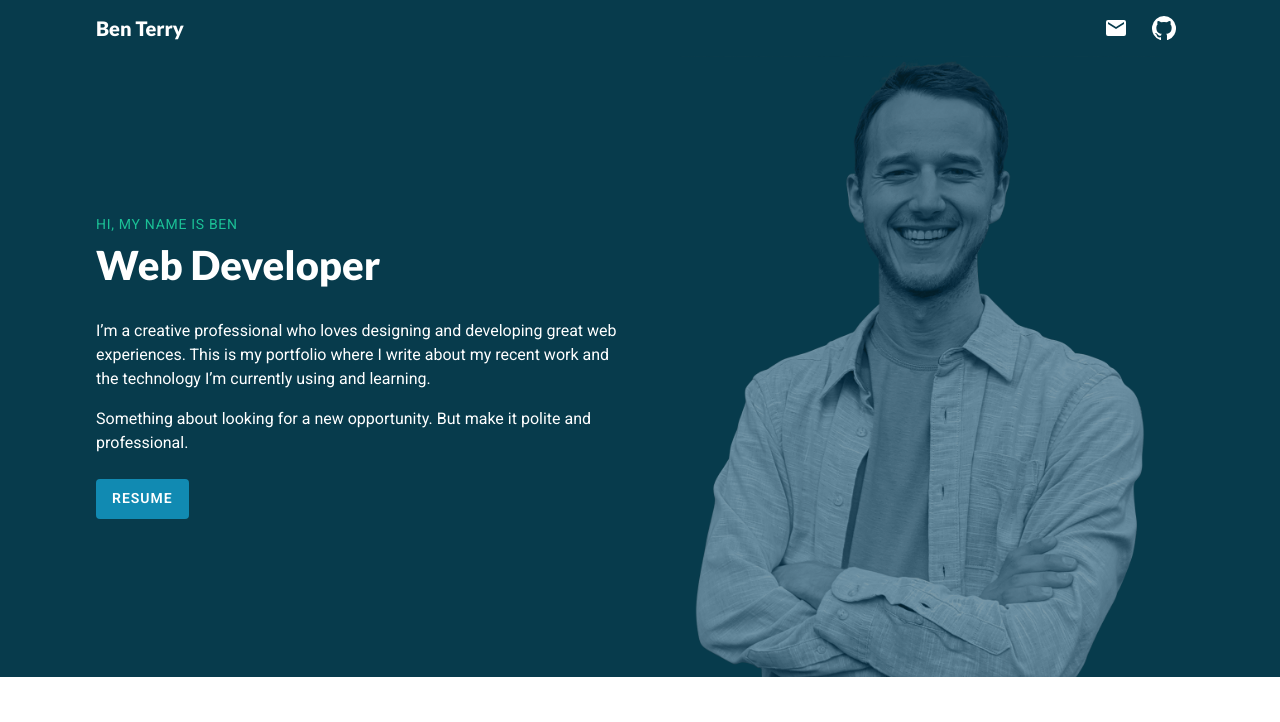
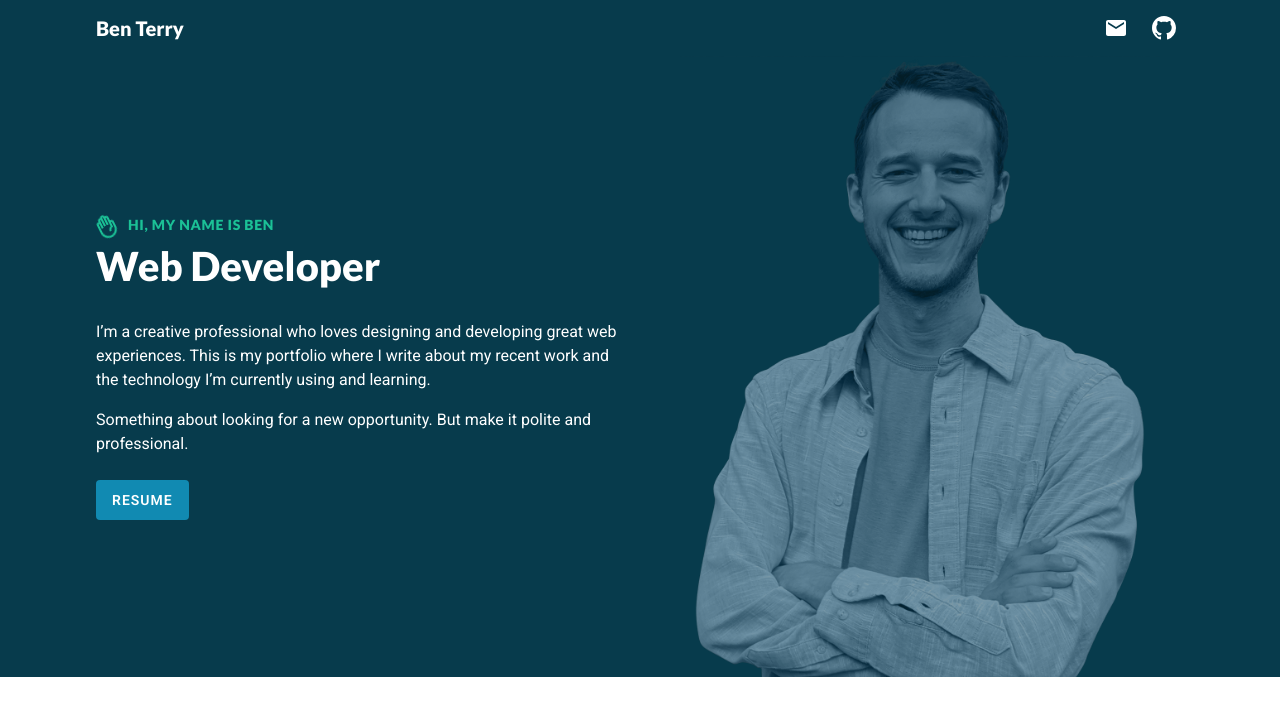
Before and after one commit to beterry/portfolio-2023, a Gatsby site: page / in a window 1280 px wide. Shown: the top 722 px of the page. Built offline with nearby package versions, Linux system fonts and the light colour scheme; Gatsby itself is replaced by a stand-in of ours.

Commit message:
hand wave animation

```diff
--- a/package.json
+++ b/package.json
@@ -35,6 +35,7 @@
     "react": "^18.2.0",
     "react-dom": "^18.1.0",
     "react-helmet": "^6.1.0",
+    "react-icons": "^4.4.0",
     "remark-unwrap-images": "^3.0.1",
     "styled-components": "^5.3.5"
   }
--- a/src/components/Buttons.js
+++ b/src/components/Buttons.js
@@ -53,6 +53,7 @@ const TextButton = styled(Button)`
 `
 
 const IconButton = styled.button`
+    font-size: 24px;
     border: none;
     display: flex;
     align-items: center;
@@ -63,7 +64,7 @@ const IconButton = styled.button`
     height: 2.5rem;
     border-radius: 50%;
     background: none;
-    color: ${props => props.white ? 'white' : 'black'};
+    color: ${props => props.color ? props.color : 'black'};
     transition: all .2s;
     &:hover{
         background: ${colors.blue.main};
--- a/src/components/Fonts.js
+++ b/src/components/Fonts.js
@@ -3,10 +3,12 @@ import styled from 'styled-components'
 import colors from '../styles/colors'
 
 const Eyebrow = styled.div`
+    font-family: 'Lato', sans-serif;
     color: ${colors.green.main};
     text-transform: uppercase;
     letter-spacing: .7px;
     font-size: 0.875rem;
+    font-weight: 900;
 `
 
 export { Eyebrow }
--- a/src/components/LandingHeader.js
+++ b/src/components/LandingHeader.js
@@ -1,5 +1,5 @@
 import React from 'react'
-import styled from 'styled-components'
+import styled, { keyframes } from 'styled-components'
 import Img from 'gatsby-image'
 
 // components
@@ -10,6 +10,9 @@ import { ContainedButton } from './Buttons';
 import { Eyebrow } from './Fonts';
 import colors from '../styles/colors'
 
+// icons
+import { MdOutlineFrontHand } from 'react-icons/md';
+
 const LandingHeader = ({img}) => {
     return (
         <Header>
@@ -18,6 +21,7 @@ const LandingHeader = ({img}) => {
                     <Info size='lg'>
                         <div>
                             <Overline>
+                                <Hand><MdOutlineFrontHand /></Hand>
                                 Hi, my name is Ben
                             </Overline>
                             <h1>Web Developer</h1>
@@ -61,7 +65,11 @@ const Info = styled(ContentStack)`
     }
 `
 
-const Overline = styled(Eyebrow)``
+const Overline = styled(Eyebrow)`
+    display: flex;
+    gap: 8px;
+    align-items: center;
+`
 
 const ImageContainer = styled.div`
     width: 30rem;
@@ -69,4 +77,25 @@ const ImageContainer = styled.div`
     margin: 0 auto;
 `
 
+const wave = keyframes`
+    0% { transform: rotate(-30deg) }
+    10% { transform: rotate(-16.0deg) }
+    20% { transform: rotate(-38.0deg) }
+    30% { transform: rotate(-16.0deg) }
+    40% { transform: rotate(-34.0deg) }
+    50% { transform: rotate(-20.0deg) }
+    60% { transform: rotate(-30.0deg) }
+    100% { transform: rotate(-30.0deg) }
+`
+
+const Hand = styled.div`
+    font-size: 24px;
+    transform: rotate(-30deg);
+    animation-name: ${wave};
+    animation-duration: 2.5s;
+    animation-iteration-count: infinite;
+    transform-origin: 70% 70%;
+    display: inline-block;
+`
+
 export default LandingHeader
--- a/src/components/Layout.js
+++ b/src/components/Layout.js
@@ -5,10 +5,10 @@ import styled from 'styled-components'
 import Navbar from './Navbar'
 import Footer from './Footer'
 
-const Layout = ({children}) => {
+const Layout = ({color, navTextColor, children}) => {
     return (
         <Site>
-            <Navbar />
+            <Navbar background={color} textColor={navTextColor}/>
             <main>{children}</main>
             <Footer />
         </Site>
--- a/src/components/Navbar.js
+++ b/src/components/Navbar.js
@@ -6,22 +6,25 @@ import { Container } from './Layout'
 import { IconButton } from './Buttons'
 
 // icons
-import mail from '../images/mail.svg'
-import github from '../images/github.svg'
+import {MdEmail} from 'react-icons/md'
+import {BsGithub} from 'react-icons/bs'
 
 // styles
 import colors from '../styles/colors'
 
-const Navbar = () => {
+const Navbar = ({
+    background = colors.blue.dark,
+    textColor = 'white'
+}) => {
     return (
-        <Nav>
+        <Nav background={background} textColor={textColor}>
             <Container>
                 <InnerNav>
                     <Logo>Ben Terry</Logo>
                     <Spacer></Spacer>
                     <ContactGrid>
-                        <IconButton as='a' href='mailto:benterry.dev@gmail.com'><img src={mail} alt='Email' /></IconButton>
-                        <IconButton as='a' href='https://github.com/beterry' target='_blank'><img src={github} alt='Github' /></IconButton>
+                        <IconButton as='a' href='mailto:benterry.dev@gmail.com' color={textColor}><MdEmail /></IconButton>
+                        <IconButton as='a' href='https://github.com/beterry' target='_blank' color={textColor}><BsGithub /></IconButton>
                     </ContactGrid>
                 </InnerNav>
             </Container>
@@ -30,7 +33,8 @@ const Navbar = () => {
 }
 
 const Nav = styled.nav`
-    background-color: ${colors.blue.dark};
+    background-color: ${props => props.background};
+    color: ${props => props.textColor};
     padding: .5rem 0;
 `
 
@@ -41,7 +45,6 @@ const InnerNav = styled.div`
 `
 
 const Logo = styled.h2`
-    color: white;
     font-size: 1.25rem;
     font-weight: 800;
 `
--- a/src/templates/project.js
+++ b/src/templates/project.js
@@ -21,7 +21,7 @@ const ProjectLayout = ({ children, pageContext, data }) => {
     const frontmatter = pageContext.frontmatter
 
     return (
-        <Layout>
+        <Layout color={frontmatter.color} navTextColor={frontmatter.textColor}>
             <ProjectHeader
                 title={frontmatter.title}
                 description={frontmatter.description}
```
Also changed, not shown: 1 other file.
